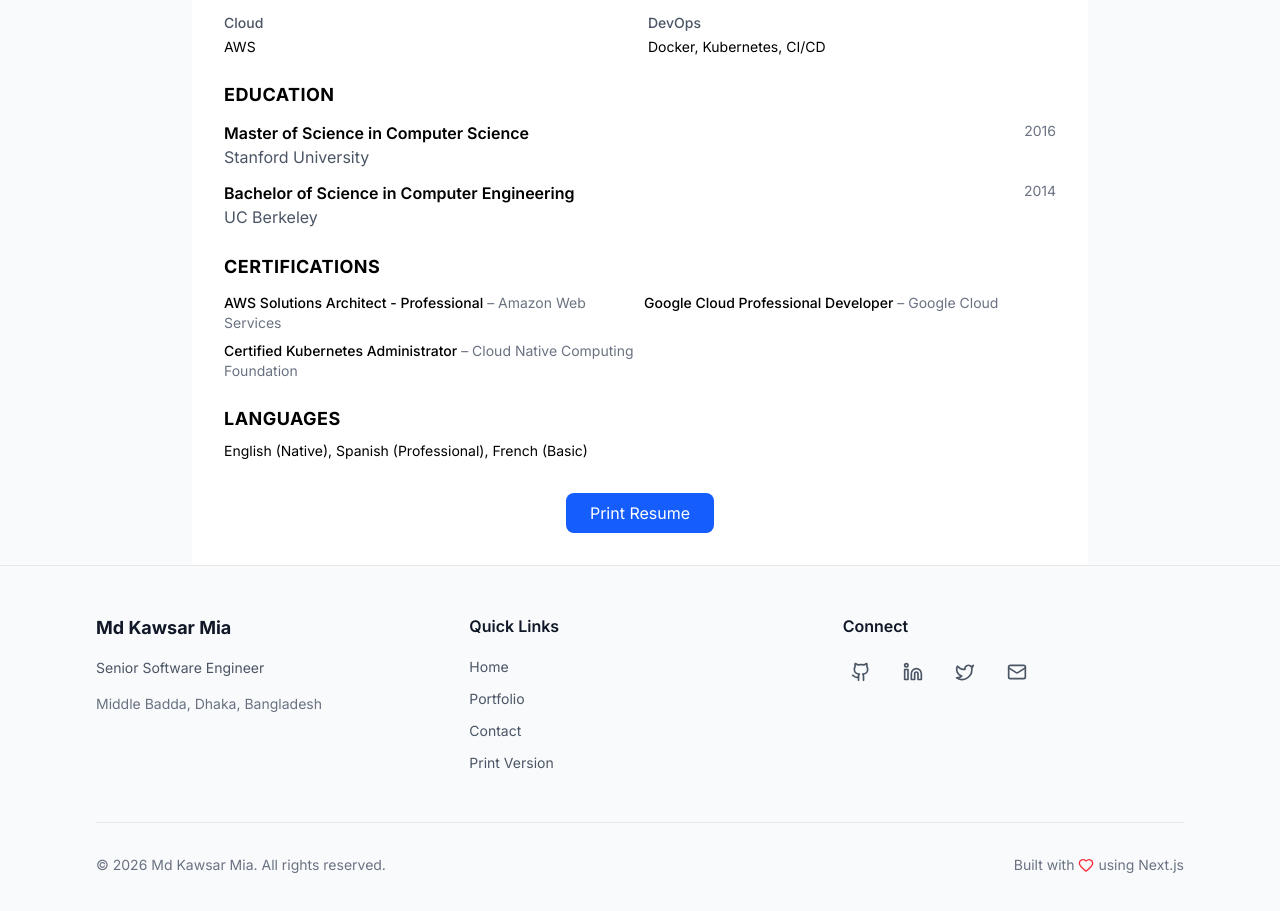
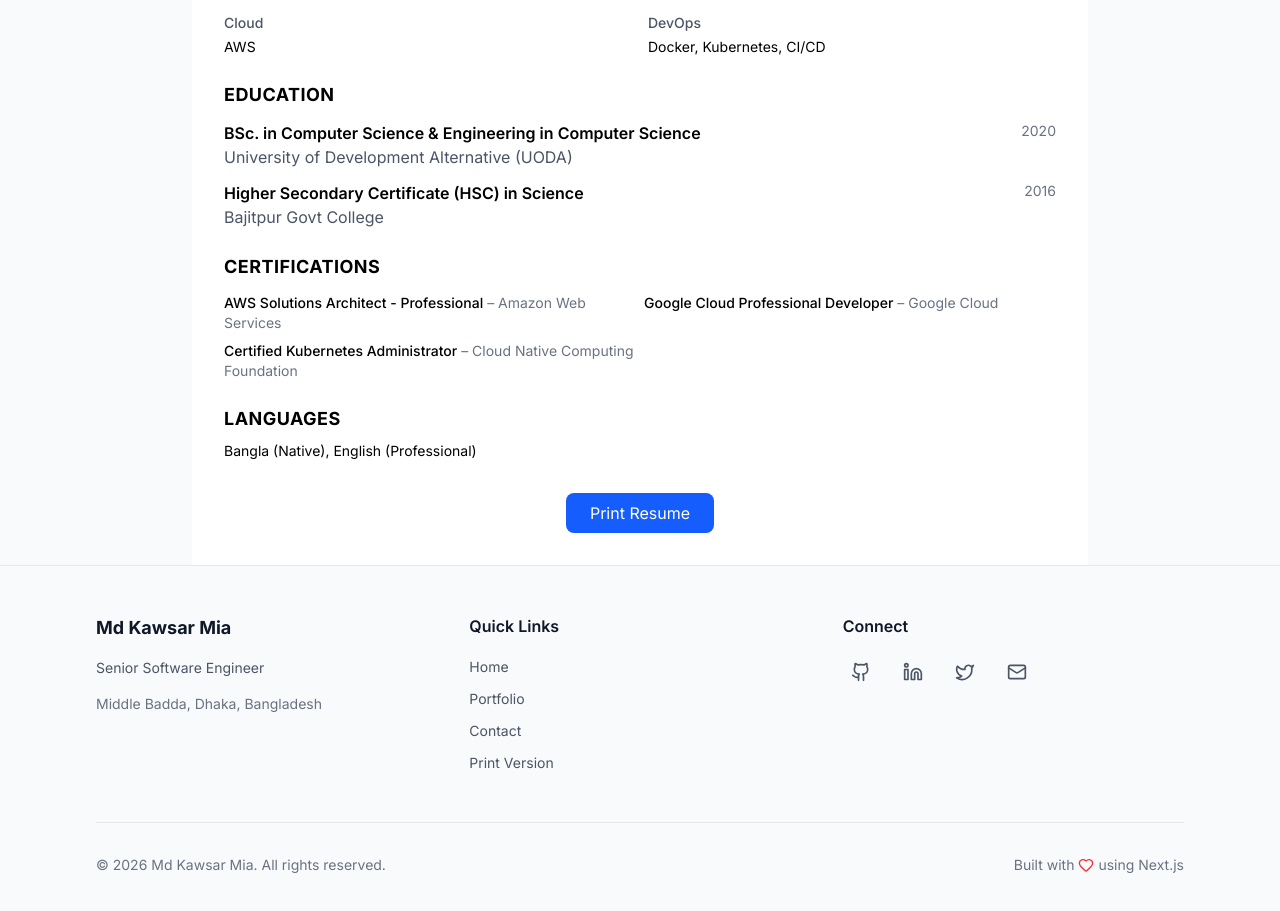
Before and after one commit to kawsar007/portfolio-latest, a Next.js app: page /print in a window 1280 px wide. Shown: the part 1020-1931 px from the top of the page. Built offline with nearby package versions, Linux system fonts and the light colour scheme.

Commit message:
feat: update education details and modify language proficiency

```diff
--- a/src/data/education.ts
+++ b/src/data/education.ts
@@ -159,20 +159,20 @@ export const education: Education[] = [
   // ---------------------------------------------------------------------------
   {
     id: 'edu-1',
-    degree: 'Master of Science',
+    degree: 'BSc. in Computer Science & Engineering',
     field: 'Computer Science',
-    school: 'Stanford University',
+    school: 'University of Development Alternative (UODA)',
     // schoolLogo: '/logos/stanford.png',  // Uncomment if you have a logo
-    location: 'Stanford, CA',
-    startYear: 2014,
-    endYear: 2016,
-    gpa: '3.9/4.0',
-    honors: ['Magna Cum Laude', "Dean's List"],
-    relevantCourses: [
-      'Distributed Systems',
-      'Machine Learning',
-      'Advanced Algorithms',
-    ],
+    location: 'Dhanmondi, Dhaka',
+    startYear: 2017,
+    endYear: 2020,
+    // gpa: '3.9/4.0',
+    // honors: ['Magna Cum Laude', "Dean's List"],
+    // relevantCourses: [
+    //   'Distributed Systems',
+    //   'Machine Learning',
+    //   'Advanced Algorithms',
+    // ],
   },
 
   // ---------------------------------------------------------------------------
@@ -180,19 +180,19 @@ export const education: Education[] = [
   // ---------------------------------------------------------------------------
   {
     id: 'edu-2',
-    degree: 'Bachelor of Science',
-    field: 'Computer Engineering',
-    school: 'UC Berkeley',
-    location: 'Berkeley, CA',
-    startYear: 2010,
-    endYear: 2014,
-    gpa: '3.7/4.0',
-    honors: ['Cum Laude'],
-    relevantCourses: [
-      'Data Structures',
-      'Operating Systems',
-      'Computer Networks',
-    ],
+    degree: 'Higher Secondary Certificate (HSC)',
+    field: 'Science',
+    school: 'Bajitpur Govt College',
+    location: 'Bajitpur, Kishoreganj',
+    startYear: 2014,
+    endYear: 2016,
+    // gpa: '3.7/4.0',
+    // honors: ['Cum Laude'],
+    // relevantCourses: [
+    //   'Data Structures',
+    //   'Operating Systems',
+    //   'Computer Networks',
+    // ],
   },
 
   // ---------------------------------------------------------------------------
--- a/src/data/skills.ts
+++ b/src/data/skills.ts
@@ -257,9 +257,8 @@ export const skills: Skill[] = [
  * List the languages you speak and your proficiency level.
  */
 export const languages: Language[] = [
-  { name: 'English', level: 'Native' },
-  { name: 'Spanish', level: 'Professional' },
-  { name: 'French', level: 'Basic' },
+  { name: 'Bangla', level: 'Native' },
+  { name: 'English', level: 'Professional' },
   // Add more languages here:
   // { name: 'German', level: 'Intermediate' },
 ];
```
